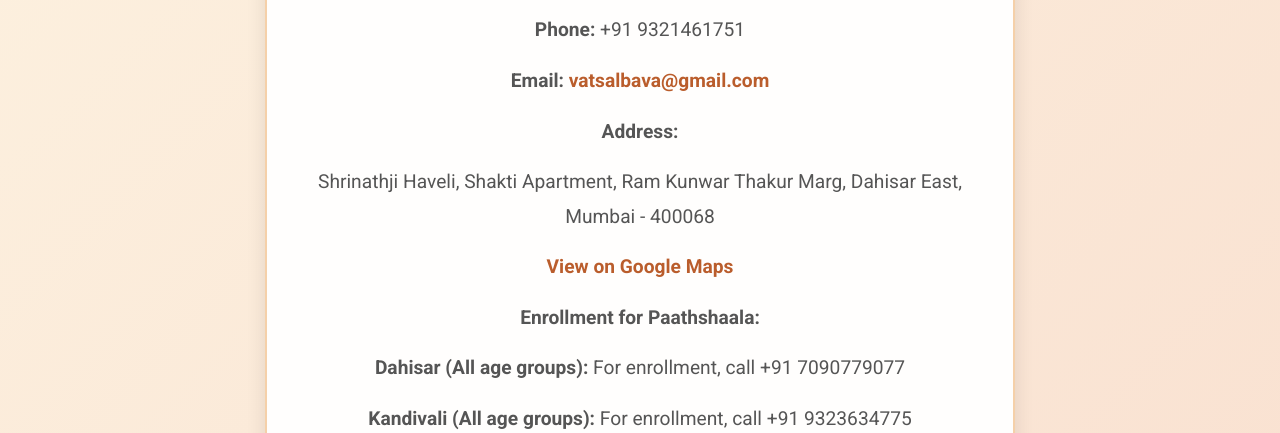
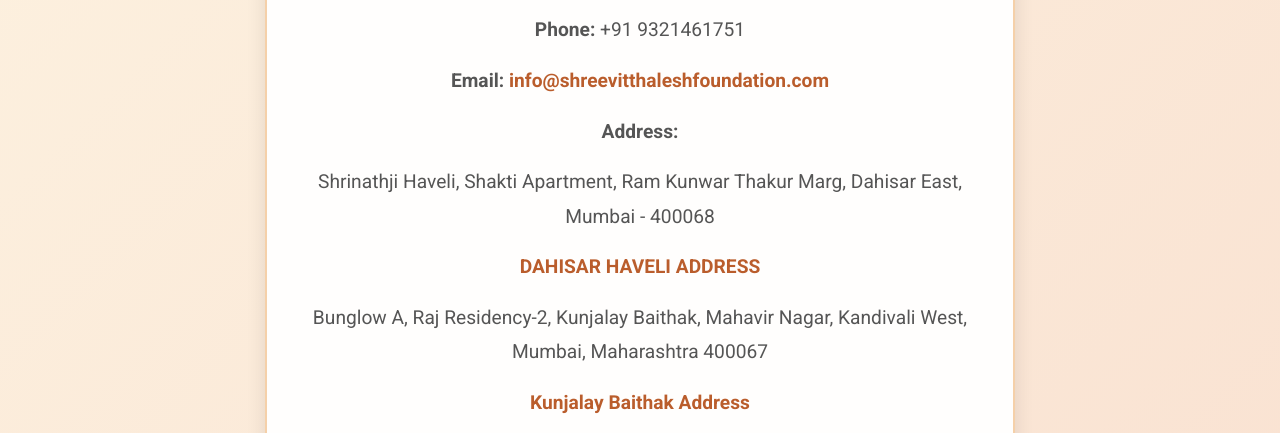
Before and after one commit to Mohnish14/Haveli-Website, a plain HTML site: page contact.html in a window 1280 px wide. Shown: the part 502-935 px from the top of the page. Drawn offline with nearby package versions, Linux system fonts and the light colour scheme.

Commit message:
contact.html

```diff
--- a/contact.html
+++ b/contact.html
@@ -173,14 +173,22 @@
         <div class="contact-details">
             <h2>Contact Details</h2>
             <p><strong>Phone:</strong> +91 9321461751</p>
-            <p><strong>Email:</strong> <a href="mailto:vatsalbava@gmail.com">vatsalbava@gmail.com</a></p>
+            <p><strong>Email:</strong> <a href="mailto:info@shreevitthaleshfoundation.com">info@shreevitthaleshfoundation.com</a></p>
             <p><strong>Address:</strong></p>
             <p>Shrinathji Haveli, Shakti Apartment, Ram Kunwar Thakur Marg, Dahisar East, Mumbai - 400068</p>
             <p>
-    <a href="https://www.google.com/maps?q=Shrinathji+Haveli,+Shakti+Apartment,+Ram+Kunwar+Thakur+Marg,+Dahisar+East,+Mumbai+-+400068" target="_blank" style="color: #ba5d2c; text-decoration: none; font-weight: bold;">
-        View on Google Maps
-    </a>
-</p>
+                <a href="https://www.google.com/maps?q=Shrinathji+Haveli,+Shakti+Apartment,+Ram+Kunwar+Thakur+Marg,+Dahisar+East,+Mumbai+-+400068" target="_blank" style="color: #ba5d2c; text-decoration: none; font-weight: bold;">
+                    DAHISAR HAVELI ADDRESS
+                </a>
+            </p>
+
+            <p>Bunglow A, Raj Residency-2, Kunjalay Baithak, Mahavir Nagar, Kandivali West, Mumbai, Maharashtra 400067</p>
+
+            <p>
+                <a href="https://www.google.com/maps?q=Kunjalay+Baithak,+Mahavir+Nagar,+Kandivali+West+Mumbai+-+400067" target="_blank" style="color: #ba5d2c; text-decoration: none; font-weight: bold;">
+                    Kunjalay Baithak Address
+                </a>
+            </p>
 
             <p><strong>Enrollment for Paathshaala:</strong></p>
             <p><strong>Dahisar (All age groups):</strong> For enrollment, call +91 7090779077</p>
@@ -188,7 +196,7 @@
 
             <p><strong>Follow Us:</strong></p>
             <p>
-                <a href="https://www.instagram.com/vatsal.g/" target="_blank">
+                <a href="https://www.instagram.com/haveliatdahisar/" target="_blank">
                     <img src="https://upload.wikimedia.org/wikipedia/commons/9/95/Instagram_logo_2022.svg" alt="Instagram Logo" class="instagram-logo"> Instagram
                 </a>
             </p>
```
